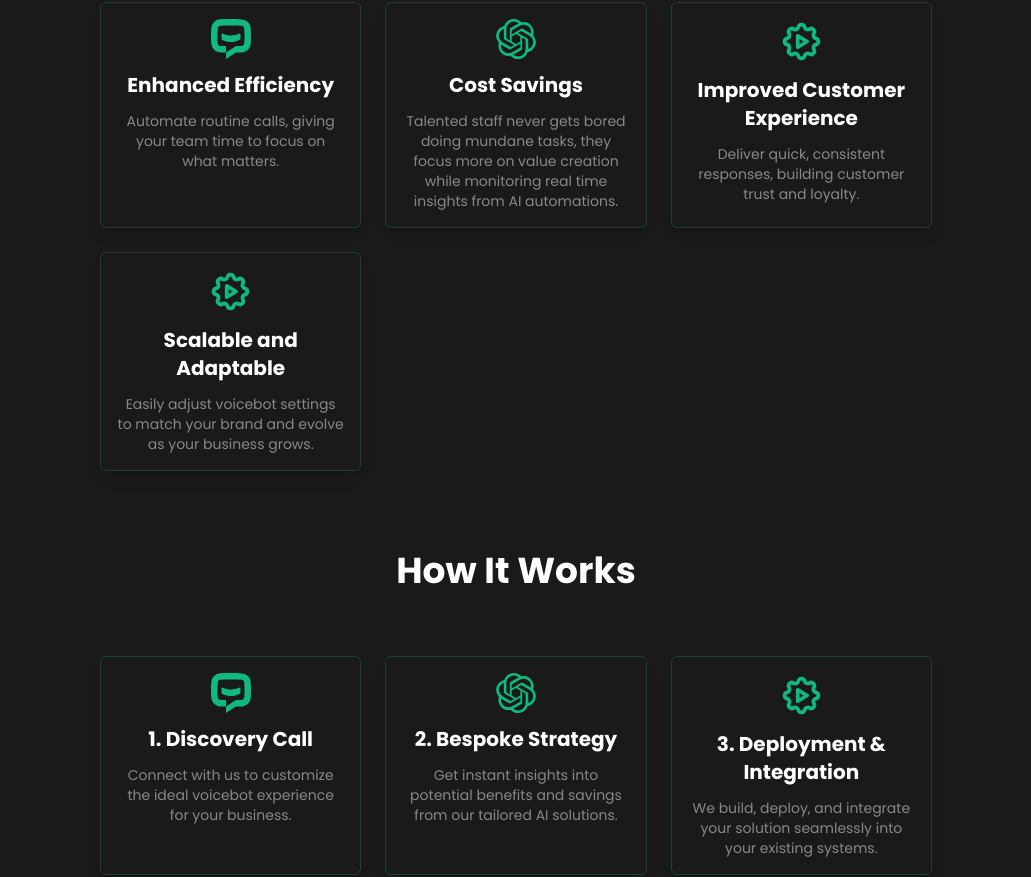
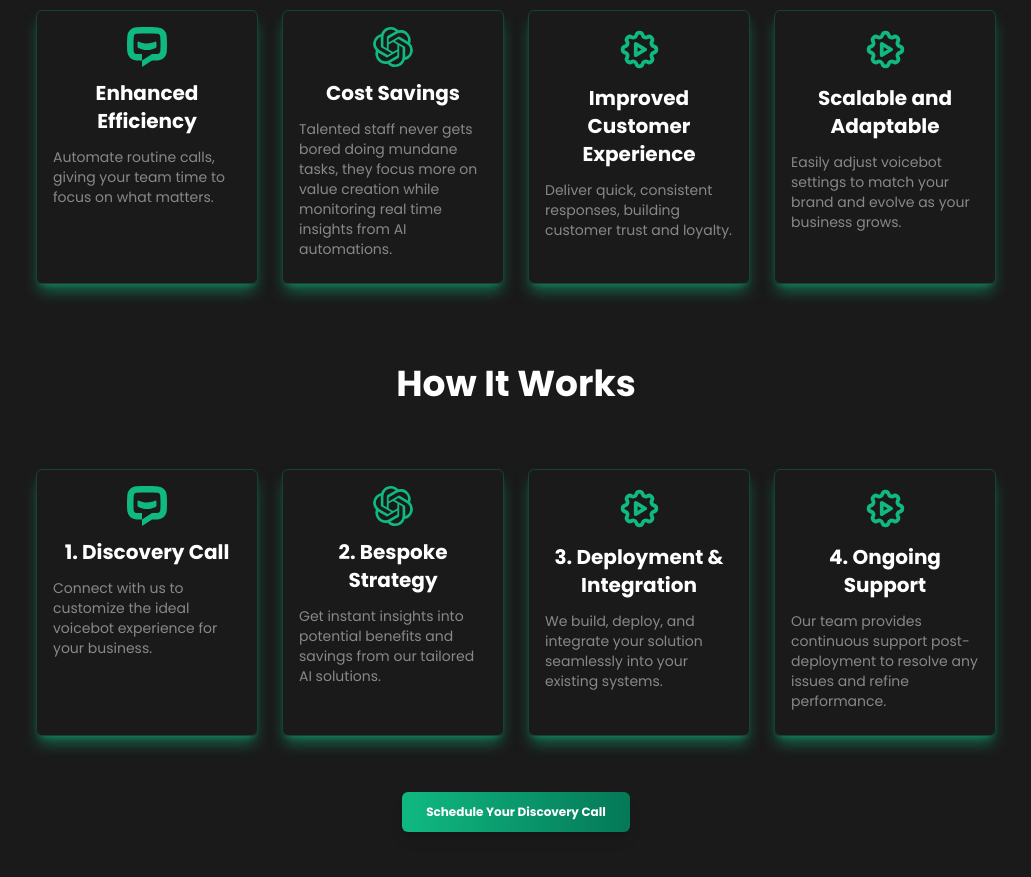
Before and after one commit to singhv04/landing_page, a Next.js app: page / in a window 1280 px wide. Shown: the part 2343-3220 px from the top of the page, without its empty margins (124-1155 px from the left). Built offline with nearby package versions, Linux system fonts and the light colour scheme.

Commit message:
shadow and card layout fixed

```diff
--- a/src/components/identical/Benefits.tsx
+++ b/src/components/identical/Benefits.tsx
@@ -4,9 +4,9 @@ import IconBox from "./IconBox";
 const Benefits: React.FC = () => {
   const { ai, chatbot, automation } = allIcons;
   return (
-    <div className="cg mx-auto w-[90%] text-foreground lg:w-[65%]">
+    <div className="cg mx-auto w-[90%] text-foreground lg:w-[75%]">
       <h1 className="header-text">Benefits</h1>
-      <div className="grid w-full grid-cols-1 gap-4 md:grid-cols-3 md:gap-6">
+      <div className="grid w-full grid-cols-2 gap-4 md:grid-cols-4 md:gap-6 justify-items-center">
         <IconBox
           icon={chatbot}
           heading="Enhanced Efficiency"
--- a/src/components/identical/HowItWorks.tsx
+++ b/src/components/identical/HowItWorks.tsx
@@ -11,9 +11,9 @@ const HowItWorks: React.FC = () => {
   const [isOpen, toggle] = useToggle();
   const { ai, chatbot, automation } = allIcons;
   return (
-    <div className="cg mx-auto w-[90%] text-foreground lg:w-[65%]">
+    <div className="cg mx-auto w-[90%] text-foreground lg:w-[75%] ">
       <h1 className="header-text">How It Works</h1>
-      <div className="grid w-full grid-cols-1 gap-4 md:grid-cols-3 md:gap-6">
+      <div className="grid w-full grid-cols-2 gap-4 md:grid-cols-4 md:gap-6 justify-items-center">
         <IconBox
           icon={chatbot}
           heading="1. Discovery Call"
@@ -35,7 +35,7 @@ const HowItWorks: React.FC = () => {
           subheading="Our team provides continuous support post-deployment to resolve any issues and refine performance."
         />
       </div>
-      <div className="my-10 flex w-full items-center justify-center">
+      <div className="my-14 flex w-full items-center justify-center">
         <BookButton title="Schedule Your Discovery Call" onclick={toggle} />
       </div>
       {isOpen && <ModalBody modal={<CalendlyCard onClose={toggle} />} />}
--- a/src/components/identical/IconBox.tsx
+++ b/src/components/identical/IconBox.tsx
@@ -2,12 +2,12 @@ import { IconBoxProps } from "@/types/all-types";
 
 const IconBox: React.FC<IconBoxProps> = ({ icon, heading, subheading }) => {
   return (
-    <div className="flex w-full flex-col items-center gap-3 rounded-md border border-emerald-500/25 p-4 text-center shadow-lg transition-shadow duration-200 hover:shadow-emerald-500/50 md:max-w-[300px]">
+    <div className="flex w-full flex-col items-center gap-3 rounded-md border border-emerald-500/25 p-4 text-center shadow-lg shadow-emerald-500/50 md:max-w-[300px]">
       <div className="text-3xl text-emerald-500">{icon}</div>
       <h1 className="text-lg font-semibold text-foreground md:text-xl">
         {heading}
       </h1>
-      <p className="text-xs text-muted md:text-sm">{subheading}</p>
+      <p className="text-xs text-left pb-2 text-muted md:text-sm">{subheading}</p>
     </div>
   );
 };
```
